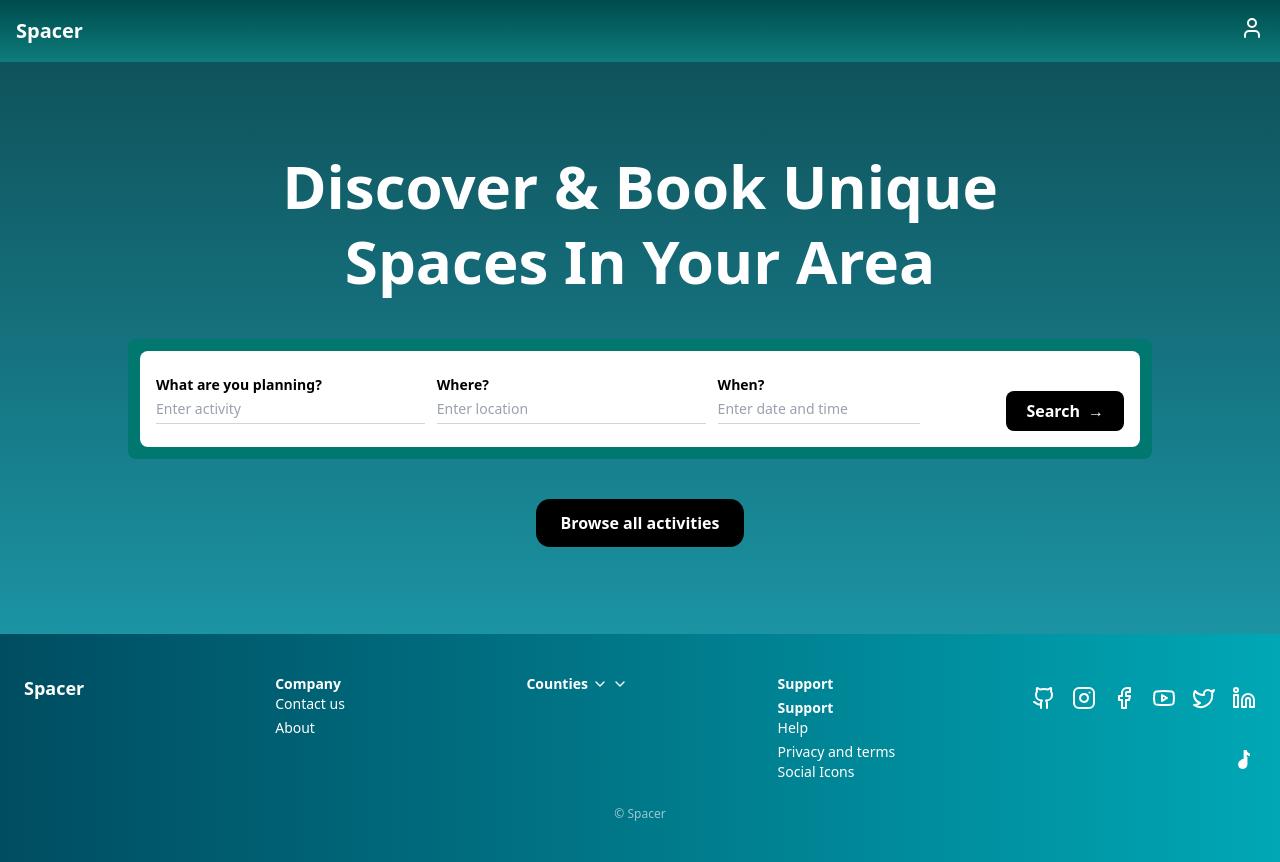
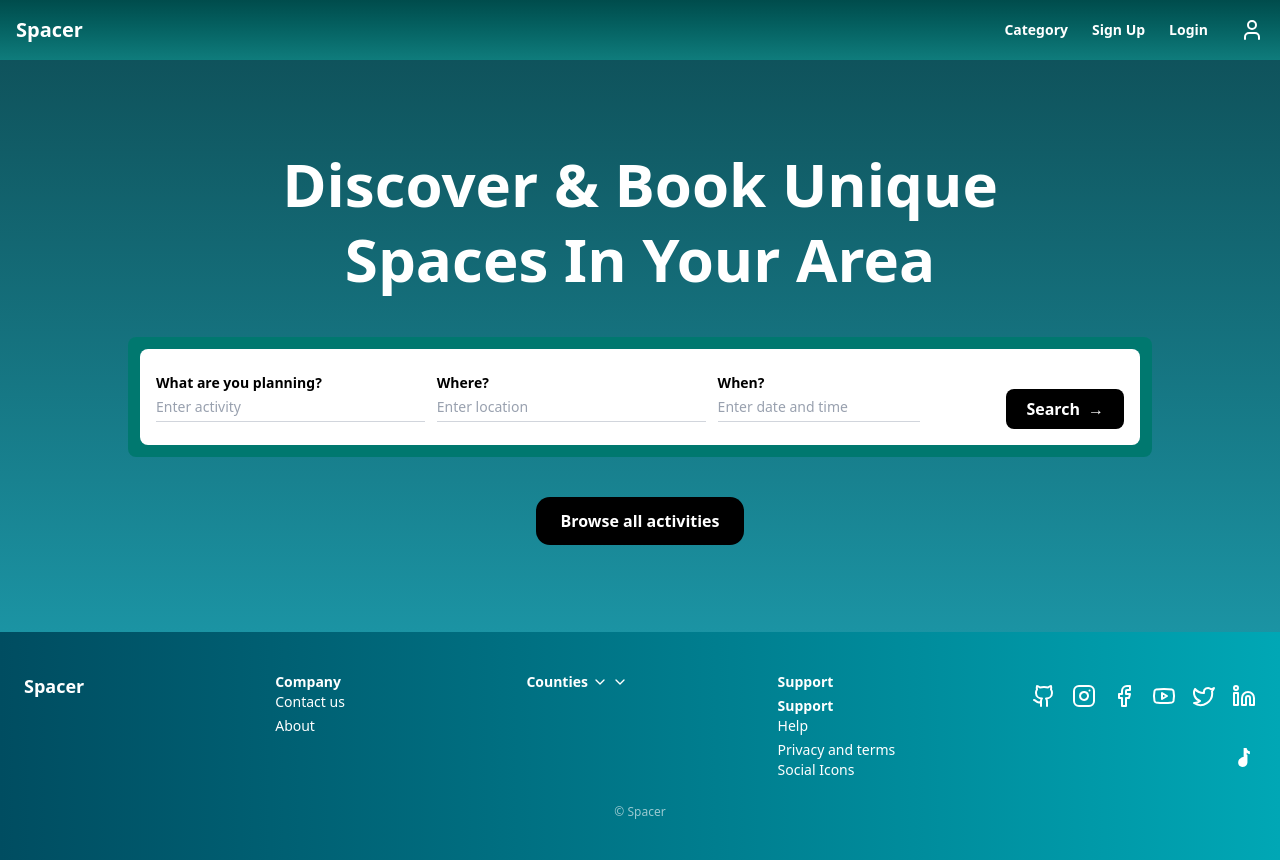
Before and after one commit to RobertHaji/spacer-frontend, a React (Vite) app: page / in a window 1280 px wide. Built offline with nearby package versions, Linux system fonts and the light colour scheme.

Commit message:
adds links in the header

```diff
--- a/src/components/ui/Header.jsx
+++ b/src/components/ui/Header.jsx
@@ -1,46 +1,36 @@
+import { Link } from "react-router-dom";
 import { User } from "lucide-react";
-import { useState, useRef, useEffect } from "react";
 
 export default function Header() {
-  const [open, setOpen] = useState(false);
-  const dropdownRef = useRef();
+  return (
+    <header className="bg-gradient-to-b from-[#004c4c] to-[#0f7c7c] text-white flex items-center justify-between p-4">
+      <Link to="/" className="text-xl font-bold hover:text-yellow-300 transition duration-300">
+        Spacer
+      </Link>
 
-  // Close dropdown when clicking outside
-  useEffect(() => {
-    const handleClickOutside = (event) => {
-      if (dropdownRef.current && !dropdownRef.current.contains(event.target)) {
-        setOpen(false);
-      }
-    };
-    document.addEventListener("mousedown", handleClickOutside);
-    return () => document.removeEventListener("mousedown", handleClickOutside);
-  }, []);
+      <div className="flex items-center space-x-6">
+        <nav className="flex space-x-6 text-sm font-semibold">
+          {[
+            { label: "Category", path: "/category" },
+            { label: "Sign Up", path: "/signup" },
+            { label: "Login", path: "/login" },
+          ].map((item) => (
+            <Link
+              key={item.path}
+              to={item.path}
+              className="relative group transition-all duration-300 ease-in-out"
+            >
+              <span className="group-hover:text-yellow-300 group-hover:scale-105 transform transition duration-300">
+                {item.label}
+              </span>
+              <span className="absolute left-0 -bottom-1 w-0 h-0.5 bg-yellow-300 transition-all group-hover:w-full"></span>
+            </Link>
+          ))}
+        </nav>
 
-  return (
-    <header className="bg-gradient-to-b from-[#004c4c] to-[#0f7c7c] text-white flex items-center justify-between p-4 relative">
-      <h1 className="text-xl font-bold">Spacer</h1>
-
-      <div className="relative" ref={dropdownRef}>
-        <button onClick={() => setOpen(!open)}>
-          <User className="w-6 h-6 text-white" />
-        </button>
-
-        {open && (
-          <div className="absolute right-0 mt-2 w-36 bg-white text-gray-800 rounded shadow-lg z-20">
-            <ul className="py-2 text-sm">
-              <li>
-                <a href="/login" className="block px-4 py-2 hover:bg-gray-100">
-                  Login
-                </a>
-              </li>
-              <li>
-                <a href="/signup" className="block px-4 py-2 hover:bg-gray-100">
-                  Signup
-                </a>
-              </li>
-            </ul>
-          </div>
-        )}
+        <Link to="/profile" className="ml-2 hover:scale-110 transition-transform duration-300">
+          <User className="w-6 h-6 text-white hover:text-yellow-300 transition-colors duration-300" />
+        </Link>
       </div>
     </header>
   );
```
